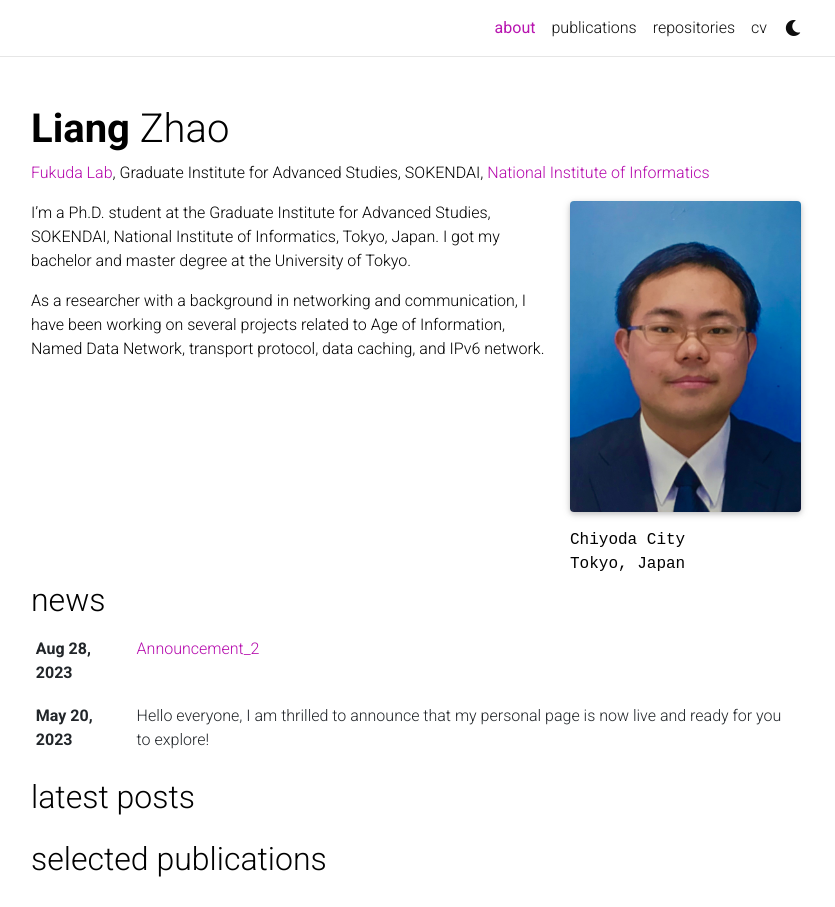
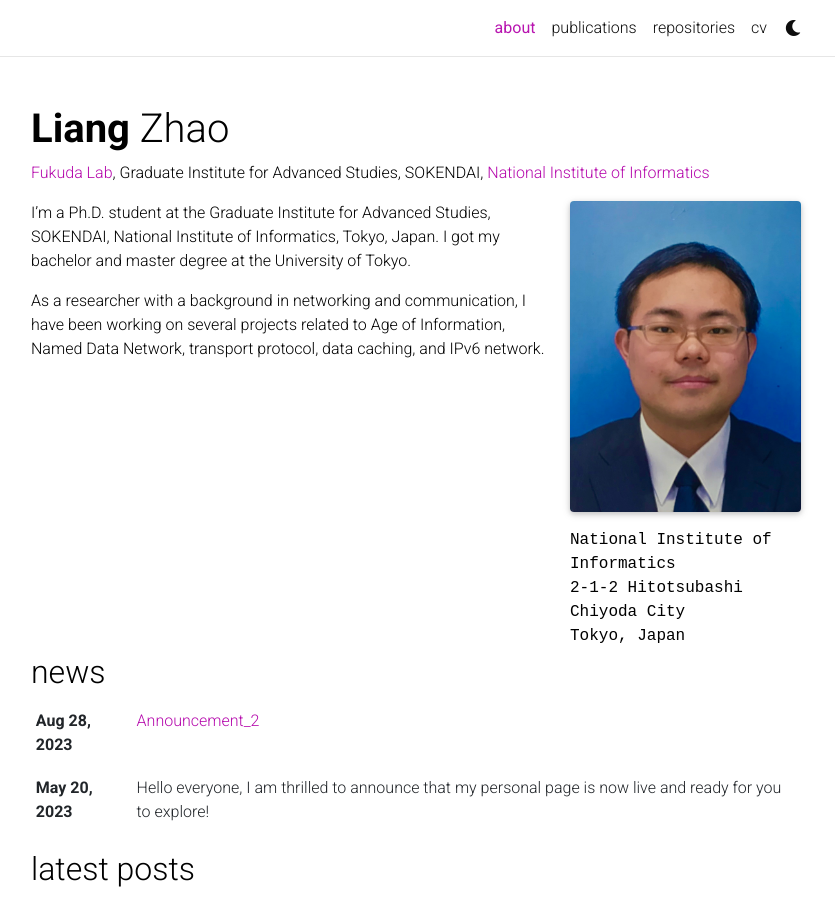
Before and after one commit to goodluckz/goodluckz.github.io, a Jekyll site: the page built from _pages/about.md, in a window 1280 px wide and 1249 px high, cut to the strip 0-907 px from the top of the window. Shown: the whole strip, without its empty margins (224-1059 px from the left). Built offline with Jekyll 4.4.1, drawn with Linux system fonts in a browser that asks for light colours; full-size pictures stand in for the smaller copies a plugin makes; comment, search, counter and statistics services are not loaded; a style sheet for code colours, icons or effects is not loaded.

Commit message:
udpate address

```diff
--- a/_pages/about.md
+++ b/_pages/about.md
@@ -9,6 +9,8 @@ profile:
   image: prof_pic.jpg
   image_circular: false # crops the image to make it circular
   address: >
+    <p>National Institute of Informatics</p>
+    <p>2-1-2 Hitotsubashi</p>
     <p>Chiyoda City</p>
     <p>Tokyo, Japan</p>
 
```
